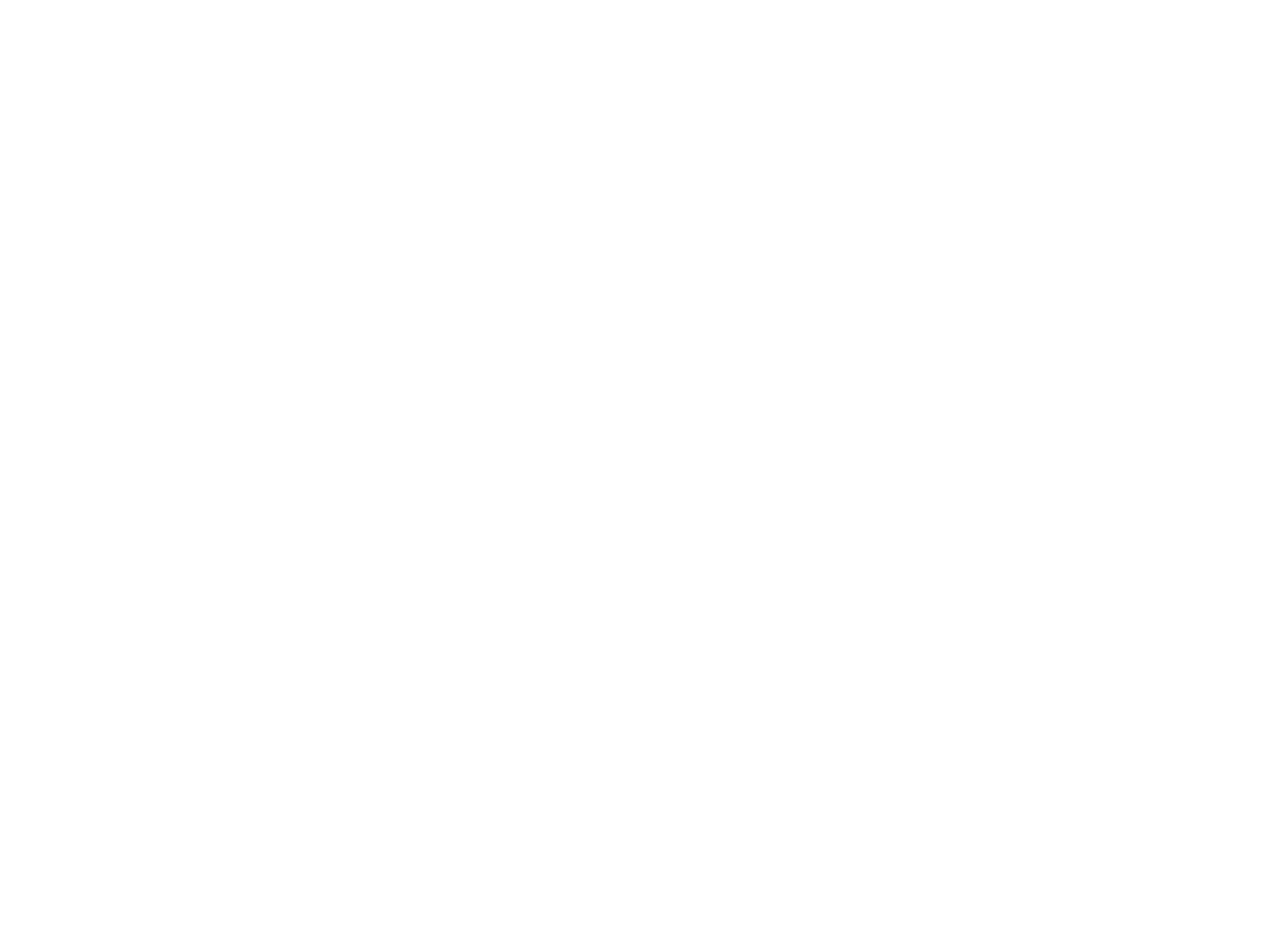
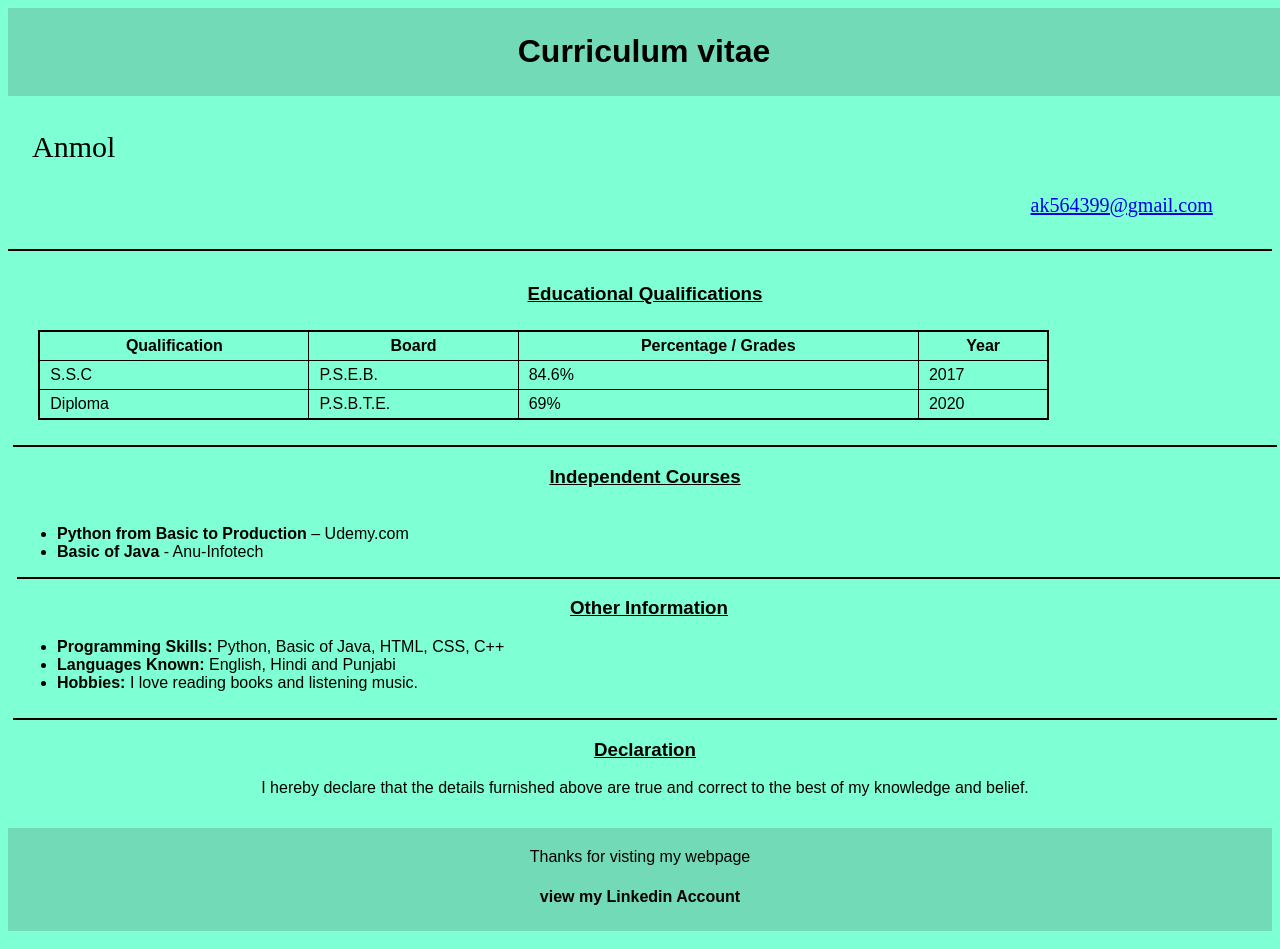
Before and after one commit to anmolkk/anmolkk.github.io, a plain HTML site: page index.html in a window 1280 px wide. Before the commit the page ends 800 px from the top, so only its background shows below. Drawn offline with Linux system fonts and the light colour scheme.

Commit message:
uploaded right index file

```diff
--- a/index.html
+++ b/index.html
@@ -1,12 +1,103 @@
 <!DOCTYPE html>
 <html lang="en">
 <head>
-    <meta charset="UTF-8">
-    <meta http-equiv="X-UA-Compatible" content="IE=edge">
     <meta name="viewport" content="width=device-width, initial-scale=1.0">
-    <title>Document</title>
+    <title>Curriculum Vitae</title>
+    <link rel="stylesheet" href="cv.css">
+
+    <script>
+       function linkedin(){
+        var con = confirm("Are you sure you want to proceed?");
+        if(con){
+            window.location ="https://www.linkedin.com/in/anmol-kumar-a081291b7"
+        }
+       }
+    </script>
 </head>
+
 <body>
+    <div id="top">
+    <h1>Curriculum vitae</h1>
+    </div>
+
+    <header>
+        <div>
+            <p id="name">Anmol</p>
+
+            <a href="mailto:ak564399@gmail.com" target="_blank">
+                <p  id="email">ak564399@gmail.com</p>
+            </a>
+        </div>
+
+    <hr style="border: 0.5px solid black;">
+
+    <div id="main">
+
+        <h3 >Educational Qualifications</h3>
+
+    <table>
+        <thead>
+        <tr>
+            <th>Qualification</th>
+            <th>Board</th>
+            <th>Percentage / Grades</th>
+            <th>Year</th>
+        </tr>
+        </thead>
+        <tr>
+            <td>S.S.C</td>
+            <td>P.S.E.B.</td>
+            <td>84.6%</td>
+            <td>2017</td>
+        </tr>
+        <tr>
+            <td>Diploma</td>
+            <td>P.S.B.T.E.</td>
+            <td>69%</td>
+            <td>2020</td>
+        </tr>
+    </table>
+
+    <hr style="border: 0.5px solid black;">
+
+    <h3>Independent Courses</h3>
+    <div id="mid">
+        <ul>
+            <li> <span class="course-name">Python from Basic to Production</span> – Udemy.com</li>
+            <li> <span class="course-name">Basic of Java</span> - Anu-Infotech</li>
+        </ul>
+
+        <hr style="border: 0.5px solid black;">
+
+        <h3>Other Information</h3>
+    <ul>
+        <li>
+            <span class="course-name">Programming Skills:</span>
+                Python, Basic of Java, HTML, CSS, C++</li>
+        <li>
+            <span class="course-name">
+                Languages Known:
+            </span> English, Hindi and Punjabi</li>
+
+        <li>
+            <span class="course-name">Hobbies:</span>
+            I love reading books and listening music.
+        </li>
+    </ul>
+    </div>
+
+    <hr style="border: 0.5px solid black;">
+
+    <h3>Declaration</h3>
+    <p>
+        I hereby declare that the details furnished above are true and correct to the best of my knowledge and belief.
+    </p>
+    </div>
+
+    <footer>
+        <p>Thanks for visting my webpage</p>
+            <h4 onclick="linkedin()">view my Linkedin Account</h4>
+    </footer>
 
 </body>
 </html>
```
